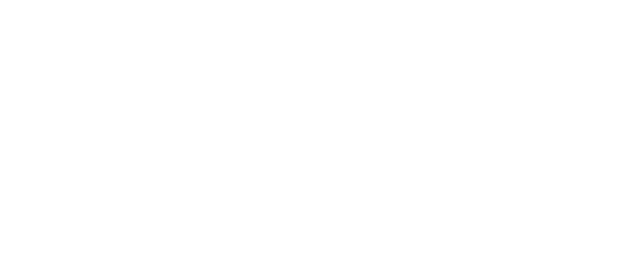
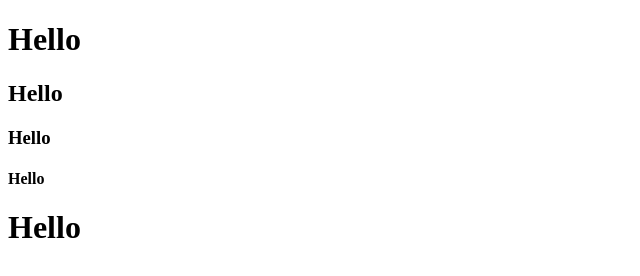
Before and after one commit to Janith96SE/14-11-2026-IT, a plain HTML site: page index.html in a window 1280 px wide. Shown: the whole page, without its empty margins (0-640 px from the left). Drawn offline with Linux system fonts and the light colour scheme.

Commit message:
Add heading elements to the home page

```diff
--- a/index.html
+++ b/index.html
@@ -6,6 +6,11 @@
     <title>Document</title>
 </head>
 <body>
+    <h1>Hello</h1>
+    <h2>Hello</h2>
+    <h3>Hello</h3>
+    <h4>Hello</h4>
+    <h1>Hello</h1>
 
 </body>
 </html>
```
